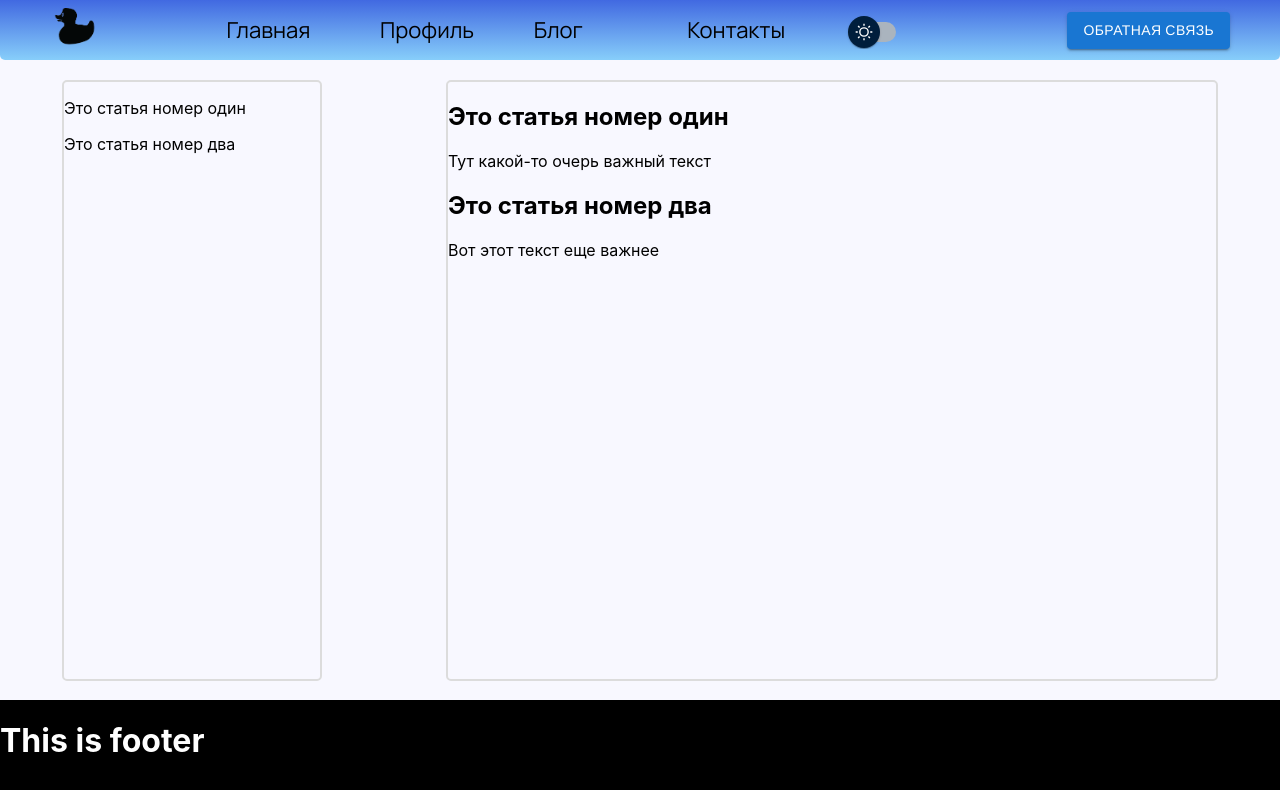
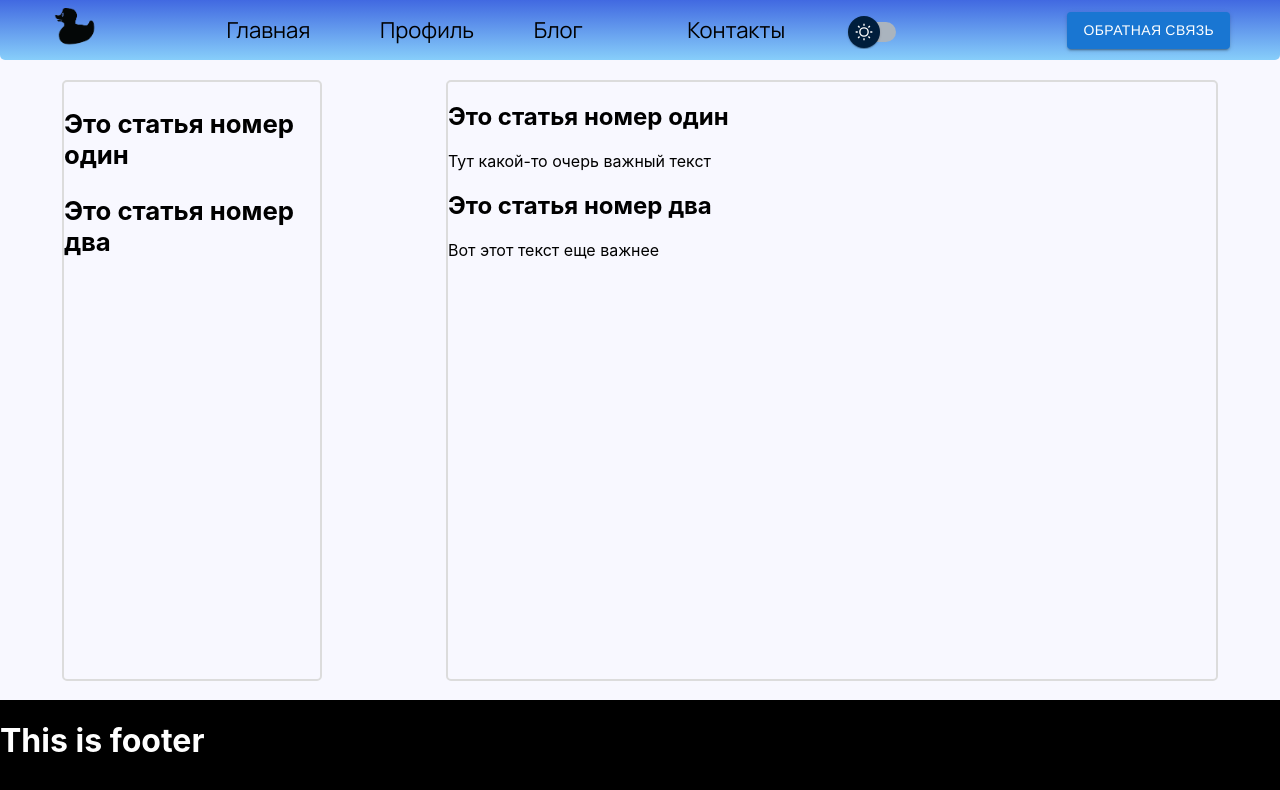
Before and after one commit to Deadduck89/portfolio, a React (Create React App) app: page /blog/1 in a window 1280 px wide. Shown: the top 790 px of the page. Built offline with nearby package versions, Linux system fonts and the light colour scheme; a web font is replaced by a local one.

Commit message:
NavLink in blog headline, getArticle function in blog reducer

```diff
--- a/src/Components/Content/BlogPage/BlogArticle/BlogArticle.jsx
+++ b/src/Components/Content/BlogPage/BlogArticle/BlogArticle.jsx
@@ -1,6 +1,13 @@
 import React from "react";
+import {useParams} from "react-router";
 
 const BlogArticle = (props) => {
+    let articleId = useParams();
+    if (!articleId.id) {
+        articleId.id = 1;
+    }
+    console.log(articleId.id)
+
     return (<div>
             <h2>{props.headline}</h2>
             <p>{props.text}</p>
--- a/src/Components/Content/BlogPage/BlogHeadline/BlogHeadline.jsx
+++ b/src/Components/Content/BlogPage/BlogHeadline/BlogHeadline.jsx
@@ -1,8 +1,9 @@
 import React from "react";
+import {NavLink} from "react-router-dom";
 
 const BlogHeadline = (props) => {
     return (
-        <p>{props.headline}</p>
+        <NavLink to={'/blog/' + props.id}><h3>{props.headline}</h3></NavLink>
     )
 }
 
--- a/src/Components/Content/BlogPage/BlogPageContainer.jsx
+++ b/src/Components/Content/BlogPage/BlogPageContainer.jsx
@@ -8,7 +8,8 @@ import BlogPage from "./BlogPage";
 let mapStateToProps = (state) => {
 
     return {
-        blogPage: state.blogPage
+        blogPage: state.blogPage,
+        getArticle: state.getArticle
     }
 }
 
--- a/src/Components/Content/Content.jsx
+++ b/src/Components/Content/Content.jsx
@@ -21,7 +21,7 @@ const Content = (props) => {
                     <Route path='/profile'
                            render={() =>
                                <ProfilePage/>}/>
-                    <Route path='/blog' render={() => <BlogPageContainer/>}/>
+                    <Route path='/blog/:id?' render={() => <BlogPageContainer/>}/>
                     <Route path='/contacts' render={() => <ContactsPage/>}/>
                 </ErrorBoundary>
                 <Route exact path='*' render={() => <div>PAGE 404 NOT FOUND</div>}/>
--- a/src/redux/blog-reducer.js
+++ b/src/redux/blog-reducer.js
@@ -23,4 +23,8 @@ const blogReducer = (state = initialState,action) => {
 
 export const sendNewArticle = (newArticleText) => ({type: SEND_ARTICLE, newArticleText})
 
+export const getArticle = (id) => {
+    return initialState.articles.find(articleId => articleId === id )
+}
+
 export default blogReducer;
```
